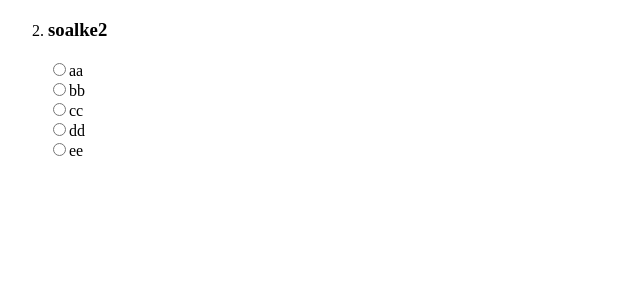
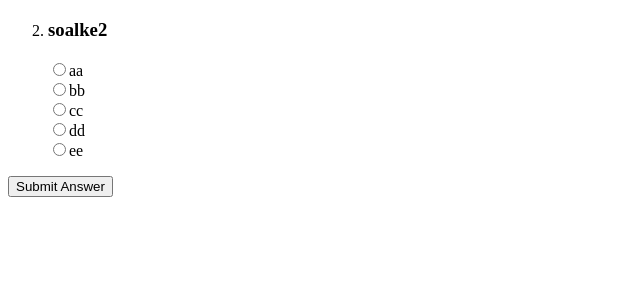
Before and after one commit to theoadhitya/Quiz-App, a PHP site: page / in a window 1280 px wide. Shown: the part 196-496 px from the top of the page, without its empty margins (0-640 px from the left). Run offline with PHP 8.4, Linux system fonts and the light colour scheme.

Commit message:
adding button for counting score

```diff
--- a/index.php
+++ b/index.php
@@ -11,6 +11,7 @@
     <div id="root">
       <p id="test"></p>
       <ol id="quiz-content"></ol>
+      <button id ="submit-answer" class="button" onclick="countScore()">Submit Answer</button>
     </div>
     <script src="js/abc.js" type="text/javascript"></script>
     <script src="js/data_request.js" type="text/javascript"></script>
```
